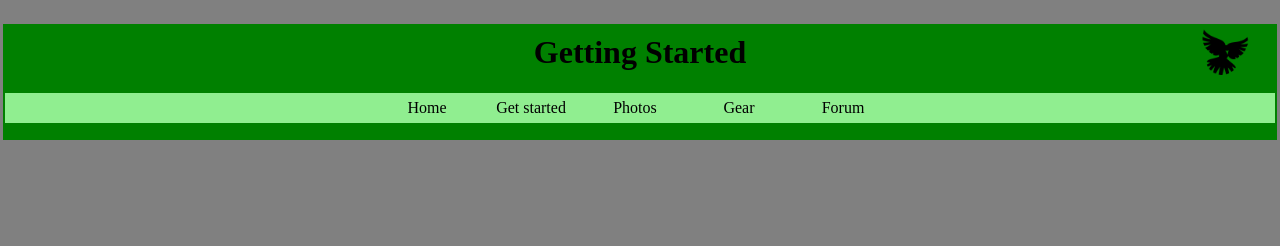
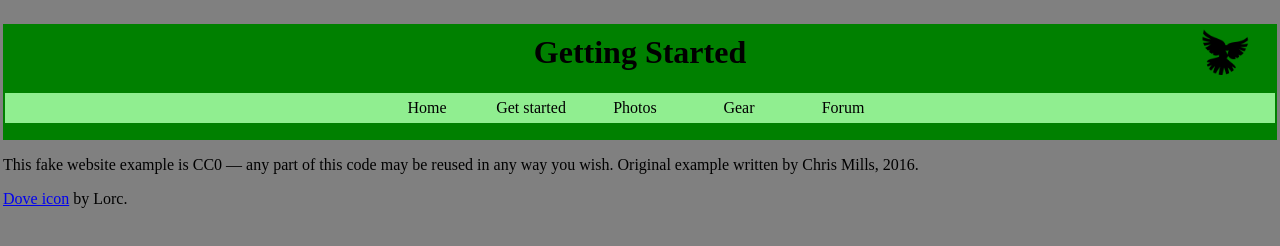
Before and after one commit to Jay-Rudel/CS408-4.2-Lab, a website: page ExtraFiles/GettingStarted.html in a window 1280 px wide. Drawn offline with Linux system fonts and the light colour scheme.

Commit message:
Adding Stylized footer

```diff
--- a/ExtraFiles/GettingStarted.html
+++ b/ExtraFiles/GettingStarted.html
@@ -25,5 +25,11 @@
         </ul>
       </nav>
     </header>
-    </body>
+
+    <footer>
+      <p>This fake website example is CC0 — any part of this code may be reused in any way you wish. Original example written by Chris Mills, 2016.</p>
+
+      <p><a href="http://game-icons.net/lorc/originals/dove.html">Dove icon</a> by Lorc.</p>
+    </footer>
+  </body>
 </html>
```
Also changed, not shown: ExtraFiles/Forum.html (+7 -1 lines), ExtraFiles/Gear.html (+7 -1 lines), ExtraFiles/Photos.html (+7 -1 lines).
